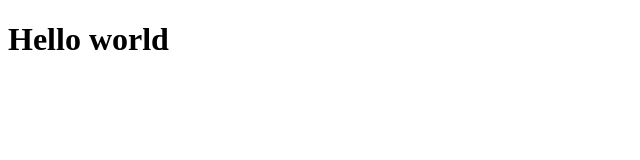
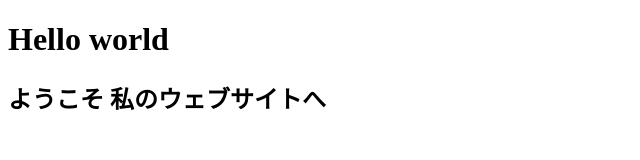
Before and after one commit to kojishiki/www, a plain HTML site: page index.html in a window 1280 px wide. Shown: the whole page, without its empty margins (0-640 px from the left). Drawn offline with Linux system fonts and the light colour scheme.

Commit message:
Update index.html

```diff
--- a/index.html
+++ b/index.html
@@ -4,5 +4,6 @@
   </head>
   <body>
     <h1>Hello world</h1>
+    <h2>ようこそ 私のウェブサイトへ</h2>
   </body>
 </html>
```
